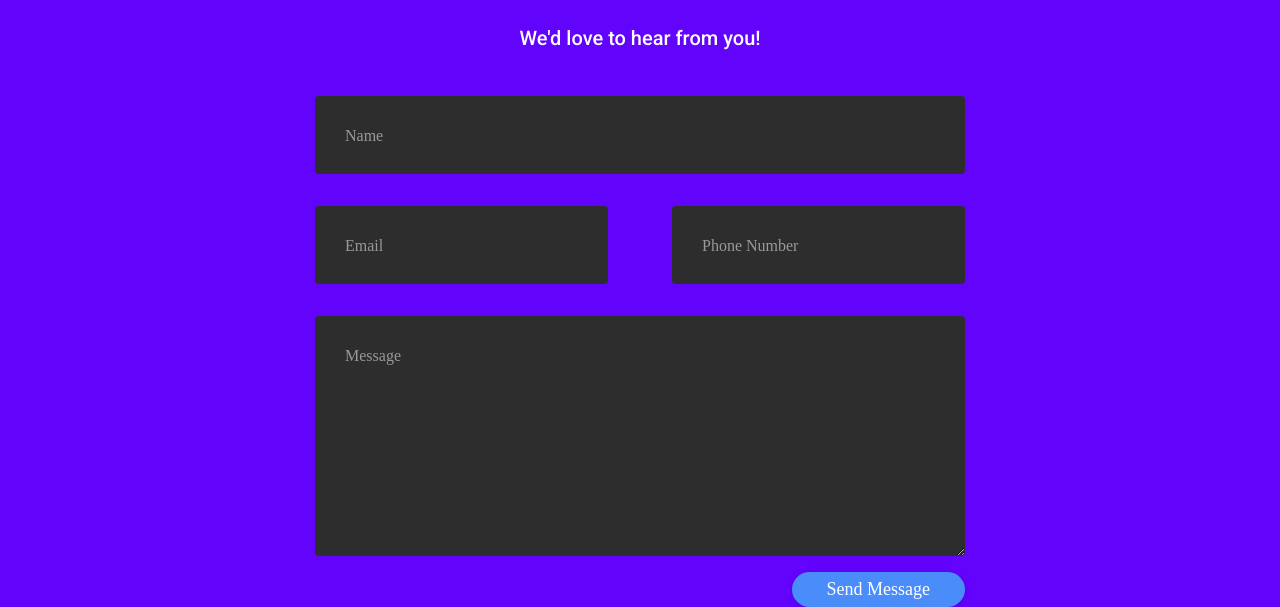
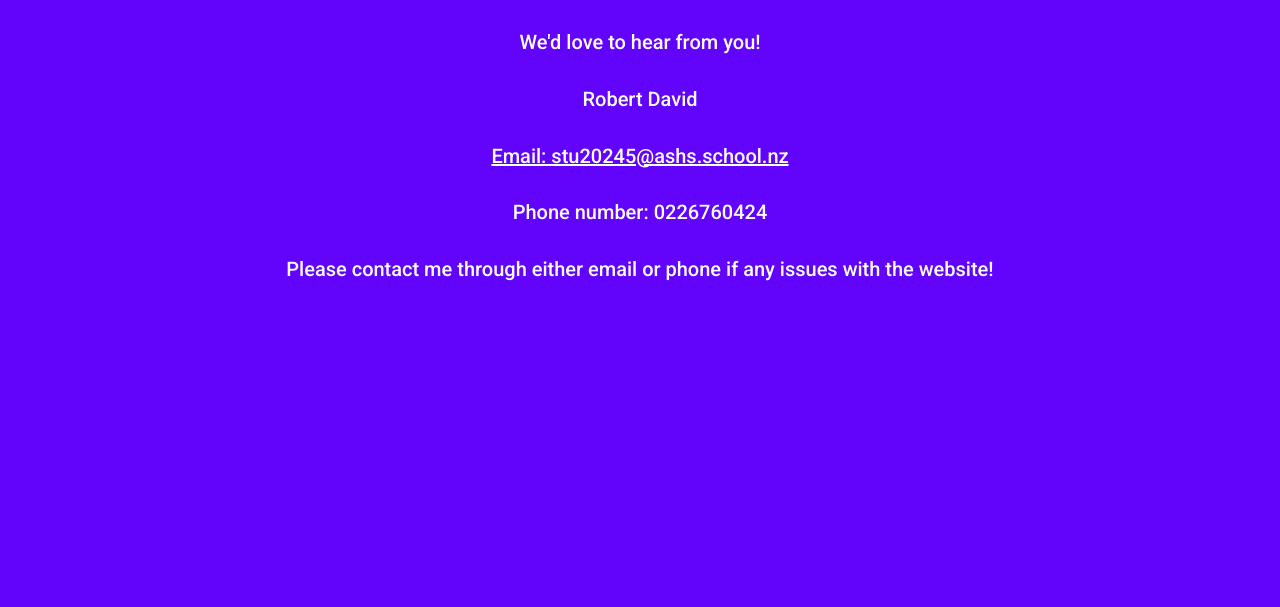
Before and after one commit to Pubrob/Website-V1-V2, a plain HTML site: page Website year 12 - V2/contact.html in a window 1280 px wide. Shown: the part 693-1300 px from the top of the page. After the commit the page ends 1003 px from the top, so only its background shows below. Drawn offline with Linux system fonts and the light colour scheme.

Commit message:
Update contact.html

```diff
--- a/Website year 12 - V2/contact.html
+++ b/Website year 12 - V2/contact.html
@@ -1,3 +1,5 @@
+<!DOCTYPE html>
+<html>
    <head>
       <link rel="stylesheet" type="text/css"
          href="contact.css">
@@ -26,35 +28,26 @@
          <div class="row">
             <h4 style="text-align:center">We'd love to hear from you!</h4>
          </div>
-      <div class="row input-container">
-         <div class="col-xs-12">
-            <div class="styled-input wide">
-               <input type="text" required />
-               <label>Name</label>
+         <div class="row">
+            <center>
+               <h4 style="align:center">Robert David</h4>
+            </center>
          </div>
       </div>
-         <div class="col-md-6 col-sm-12">
-            <div class="styled-input">
-               <input type="text" required />
-               <label>Email</label>
+      <div class="row">
+         <center>
+            <h4 style="align:center"><a href="mailto:stu20245@ashs.school.nz" style="color: white">Email: stu20245@ashs.school.nz</a></h4>
+         </center>
       </div>
+      <div class="row">
+         <center>
+            <h4 style="align:center">Phone number: 0226760424</h4>
+         </center>
       </div>
-         <div class="col-md-6 col-sm-12">
-            <div class="styled-input" style="float:right;">
-               <input type="text" required />
-               <label>Phone Number</label>
-            </div>
-         </div>
-         <div class="col-xs-12">
-            <div class="styled-input wide">
-               <textarea required></textarea>
-               <label>Message</label>
-            </div>
-         </div>
-         <div class="col-xs-12">
-            <div class="btn-lrg submit-btn">Send Message</div>
-         </div>
-      </div>
+      <div class="row">
+         <center>
+            <h4 style="align:center">Please contact me through either email or phone if any issues with the website!</h4>
+         </center>
       </div>
       <script>
          function myFunction() {
@@ -71,3 +64,4 @@
          }
       </script>
    </body>
+</html>
```
Lines whose indentation alone changed are shown as unchanged.
